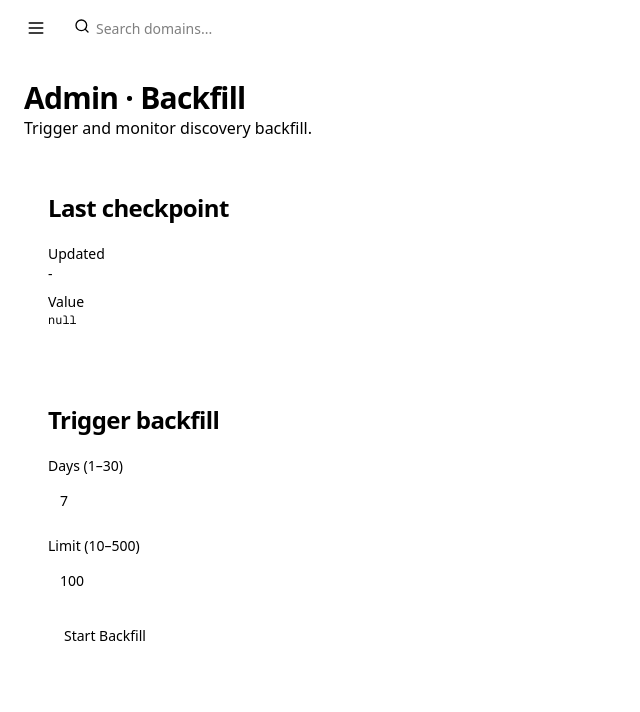
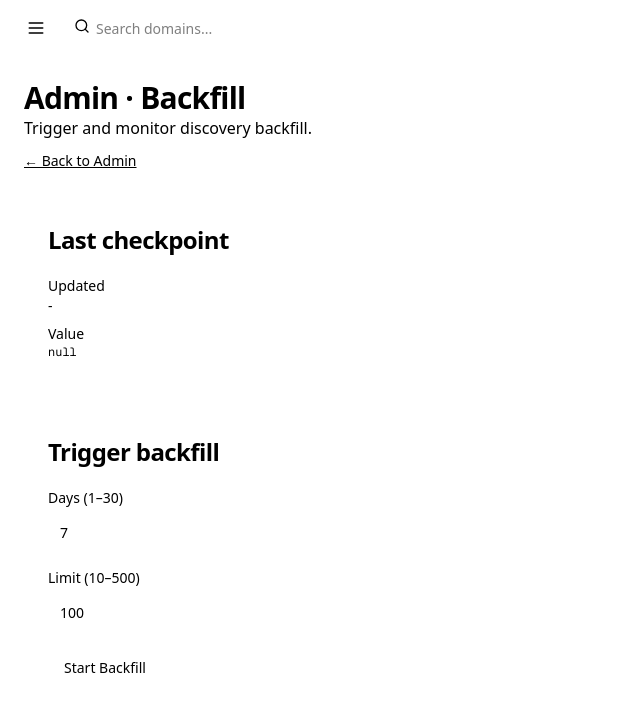
Before and after one commit to AnatolKir/harvester, a Next.js app in the folder web/: page /admin/jobs/backfill in a window 1280 px wide. Shown: the top 712 px of the page, without its empty margins (0-640 px from the left). Built offline with nearby package versions, Linux system fonts and the light colour scheme; no server answers.

Commit message:
feat(admin): add link back to /admin on backfill page

```diff
--- a/web/src/app/admin/jobs/backfill/page.tsx
+++ b/web/src/app/admin/jobs/backfill/page.tsx
@@ -1,5 +1,6 @@
 import { revalidatePath } from "next/cache";
 import { cookies } from "next/headers";
+import Link from "next/link";
 
 import { Card, CardContent, CardHeader, CardTitle } from "@/components/ui/card";
 import { Button } from "@/components/ui/button";
@@ -70,6 +71,11 @@ export default async function BackfillControlsPage() {
         <p className="text-muted-foreground">
           Trigger and monitor discovery backfill.
         </p>
+        <div className="mt-2">
+          <Link href="/admin" className="text-sm underline">
+            ← Back to Admin
+          </Link>
+        </div>
       </div>
 
       <Card>
```
